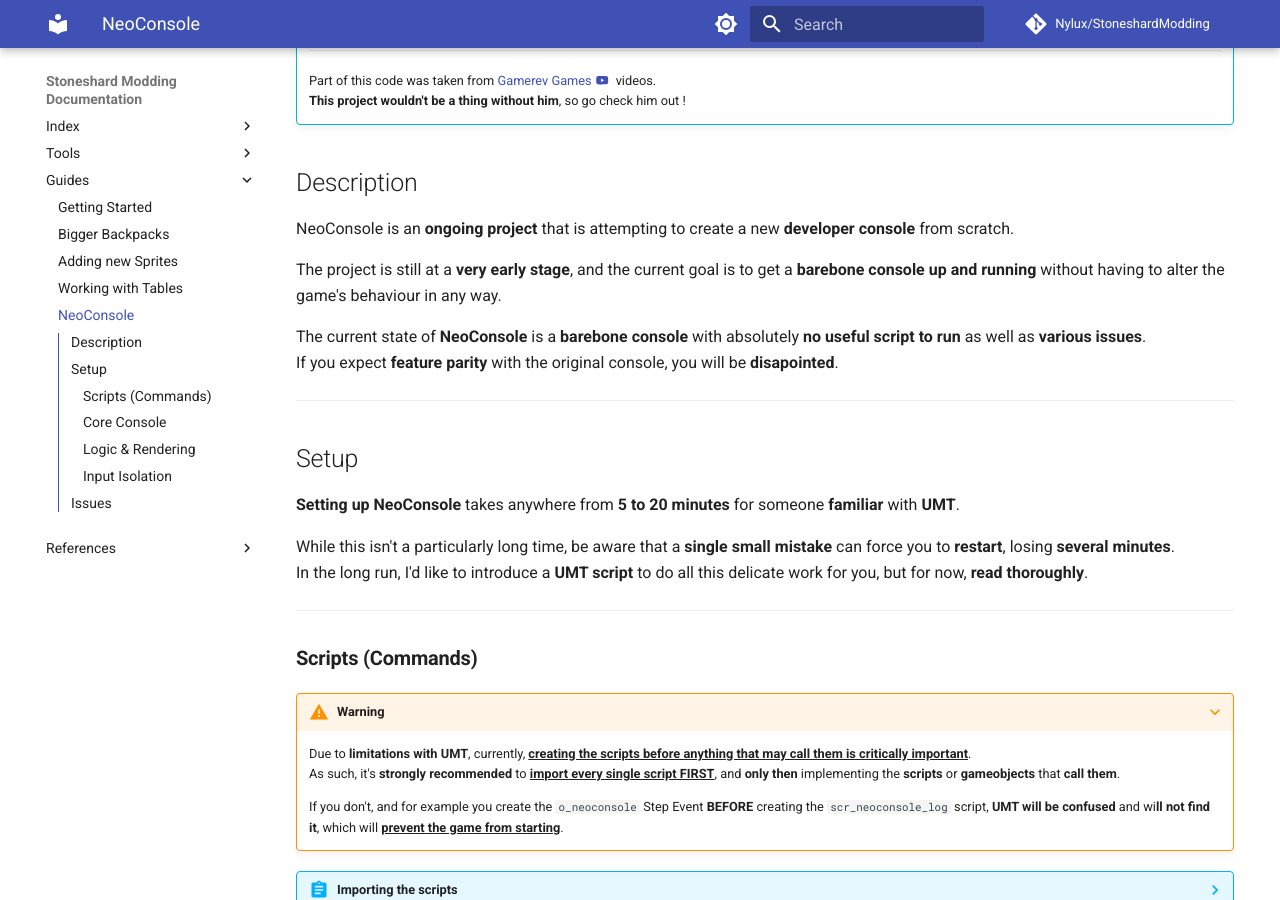
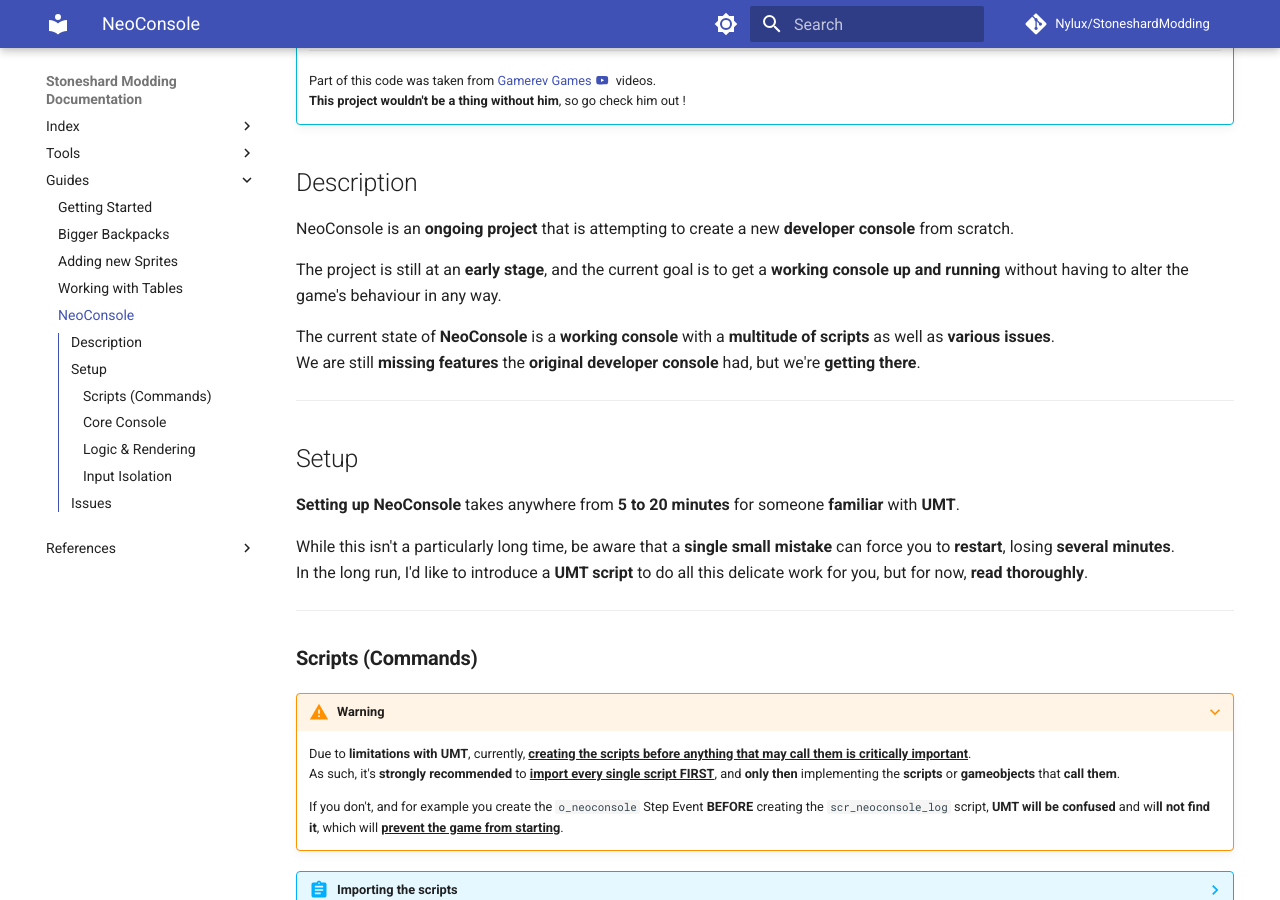
Before and after one commit to Nylux/StoneshardModding, an MkDocs documentation site: the page built from docs/guides/neoconsole.md, in a window 1280 px wide and 900 px high, scrolled down 385 px. Built offline with MkDocs 1.6.1 and Material for MkDocs 9.7.7, drawn with Linux system fonts in a browser that asks for light colours; comment, search, counter and statistics services are not loaded.

Commit message:
Adjusting disclaimer in neoconsole.md

```diff
--- a/docs/guides/neoconsole.md
+++ b/docs/guides/neoconsole.md
@@ -21,10 +21,10 @@
 
 NeoConsole is an **ongoing project** that is attempting to create a new **developer console** from scratch.
 
-The project is still at a **very early stage**, and the current goal is to get a **barebone console up and running** without having to alter the game's behaviour in any way.
+The project is still at an **early stage**, and the current goal is to get a **working console up and running** without having to alter the game's behaviour in any way.
 
-The current state of **NeoConsole** is a **barebone console** with absolutely **no useful script to run** as well as **various issues**.
-If you expect **feature parity** with the original console, you will be **disapointed**.
+The current state of **NeoConsole** is a **working console** with a **multitude of scripts** as well as **various issues**.
+We are still **missing features** the **original developer console** had, but we're **getting there**.
 
 ---
 
```
